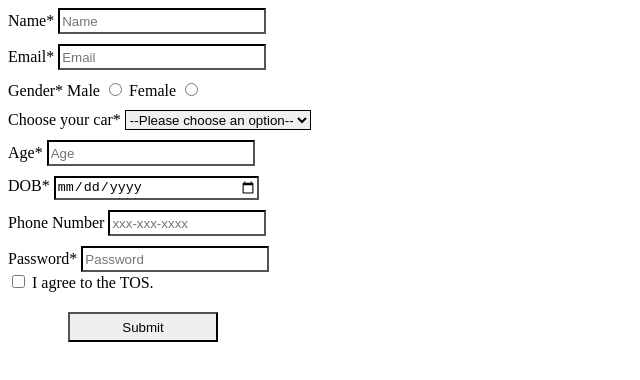
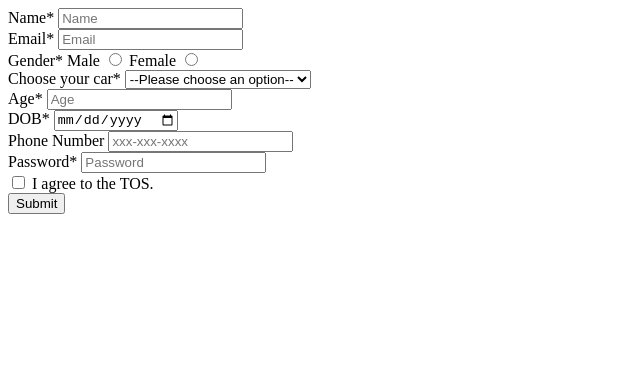
Before and after one commit to acciojob/signup-form-car-israrhusain, a website: page main.html in a window 1280 px wide. Shown: the whole page, without its empty margins (0-640 px from the left). Drawn offline with Linux system fonts and the light colour scheme.

Commit message:
created a submission

```diff
--- a/main.html
+++ b/main.html
@@ -7,55 +7,55 @@
 </head>
 
 <body>
-	<form value="form">
-		<div><label for="name">Name*</label>
-		<input id="name" type="name" placeholder="Name" required></div>
+	<form  action="" method="get">
+		<div><label for="#name">Name*</label>
+		<input id="#name" type="name" placeholder="Name" required></div>
 
-		<div><label for="email">Email*</label>
-		<input id="email" type="email" placeholder="Email" required></div>
+		<div><label for="#email">Email*</label>
+		<input id="#email" type="email" placeholder="Email" required></div>
 
-		<div id="gender"><label for="gender">Gender*</label>
-		 <label for="gender_m">Male</label>
-		<input id="gender_m" type="radio" name="gender" required>
+		<div id="#gender"><label for="gender">Gender*</label>
+		 <label for="#gender_m">Male</label>
+		<input id="#gender_m" type="radio" name="gender" required>
 
-		<label for="gender_f">Female</label>
-		<input id="gender_f" type="radio" name="gender" required>
+		<label for="#gender_f">Female</label>
+		<input id="#gender_f" type="radio" name="gender" required>
 
    </div>
 		<div>
-			<label for="cars">Choose your car*</label>
-			<select name="cars" id="cars" placeholder="--Please choose an option--" required>
-				<option value="0" required>--Please choose an option--</option>
-				<option value="1" required>BMW</option>
-				<option value="2" required>Audi</option>
-				<option valiue="3" required>Mercedez</option>
+			<label for="#cars">Choose your car*</label>
+			<select name="cars" id="#cars" placeholder="--Please choose an option--" required>
+				<option value="0" id="#cars" required>--Please choose an option--</option>
+				<option value="1" id="#cars"  required>BMW</option>
+				<option value="2" id="#cars" required>Audi</option>
+				<option valiue="3" id="#cars" required>Mercedez</option>
 			</select>
 
 
 		</div>
 		<div>
-			<labe for="age" >Age*</labe>
-			<input type="number" id="age" placeholder="Age" required>
+			<labe for="#age" >Age*</labe>
+			<input type="number" id="#age" placeholder="Age" required>
 		</div>
 
 		<div>
-			<labe for="dob">DOB*</labe>
-			<input type="date" id="dob" required>
+			<labe for="#dob">DOB*</labe>
+			<input type="date" id="#dob" required>
 		</div>
 
 		<div>
-			<labe for="tel">Phone Number</labe>
-			<input type="text" id="tel" placeholder="xxx-xxx-xxxx">
+			<labe for="#tel">Phone Number</labe>
+			<input type="text" id="#tel" placeholder="xxx-xxx-xxxx">
 		</div>
 
 		<div>
-			<labe for="password">Password*</labe>
-			<input type="password" id="password" placeholder="Password" required>
+			<labe for="#password">Password*</labe>
+			<input type="password" id="#password" placeholder="Password" required>
 		</div>
 		<input type="checkbox" required>
-		<label for="tos">I agree to the TOS.</label>
+		<label for="#tos">I agree to the TOS.</label>
 
-		<div></div><button type="submit" id="tos">Submit</button></div>
+		<div><button type="submit" id="#tos">Submit</button></div>
 
 	</form>
 	<!-- the entire body must be written by student -->
--- a/styles.css
+++ b/styles.css
@@ -1,63 +1,2 @@
 
 /* Your CSS Code here. */
-#name{
-	height:20px;
-	text-size:10px;
-	width:200px;
-	border-color:black;
-}
-#email{
-	margin-top:10px;
-	height:20px;
-	text-size:10px;
-	width:200px;
-	border-color:black;
-}
-#gender{
-	margin-top:10px;
-	height:20px;
-	text-size:10px;
-	width:200px;
-	border-color:black;
-}
- #cars{
-	margin-top:10px;
-	height:20px;
-	border-color:black;
-}
-#age{
-	margin-top:10px;
-	height:20px;
-	text-size:10px;
-	width:200px;
-	border-color:black;
-}
-#dob{
-	margin-top:10px;
-	height:20px;
-	text-size:10px;
-	width:200px;
-	border-color:black;
-}
-#tel{
-	margin-top:10px;
-	height:20px;
-	text-size:10px;
-	width:150px;
-	border-color:black;
-}
-#password{
-	margin-top:10px;
-	height:20px;
-	text-size:10px;
-	width:180px;
-	border-color:black;
-}
-#tos{
-	margin-top:20px;
-	height:30px;
-	text-size:10px;
-	width:150px;
-	margin-left:60px;
-	border-color:black;
-}
```
